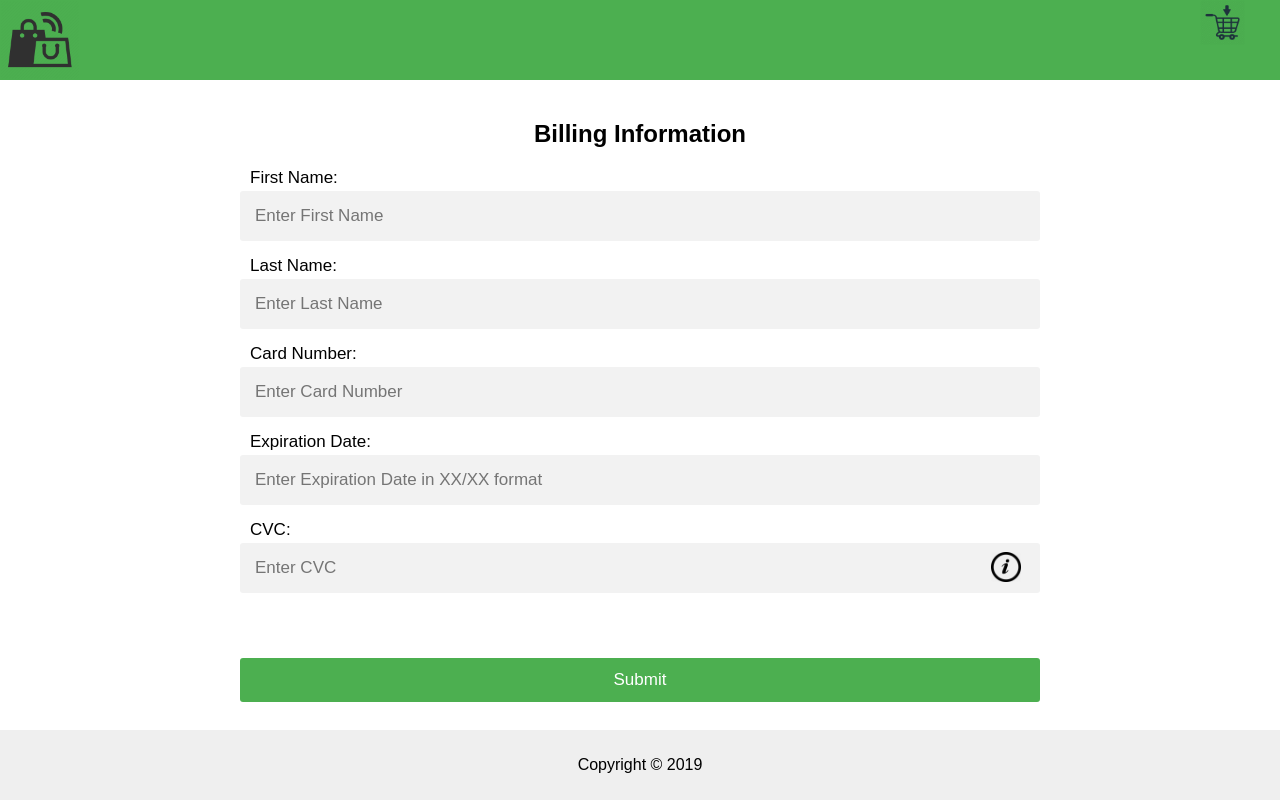
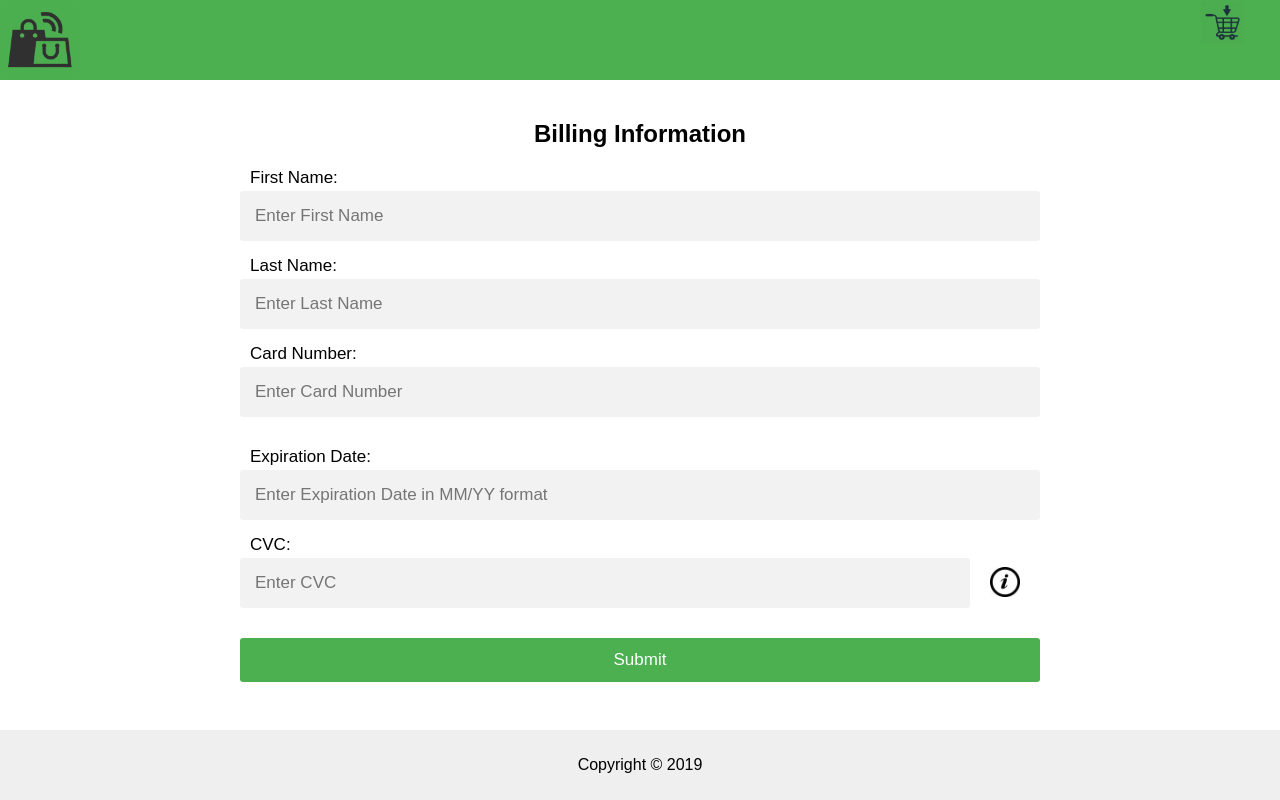
Before and after one commit to Asudharshanam/Shopping-Cart, a React (Create React App) app: page /payment in a window 1280 px wide. Built offline with nearby package versions, Linux system fonts and the light colour scheme.

Commit message:
clean up

```diff
--- a/src/App.css
+++ b/src/App.css
@@ -160,7 +160,6 @@ footer {
   width: 100%;
   height: 100%;
   overflow: auto;
-  background-color: rgb(0,0,0);
   background-color: rgba(0,0,0,0.4);
 }
 
@@ -284,36 +283,30 @@ textarea {
 }
 
 .IconContainerWithInput {
-  position:relative;
-  padding:0;
-  margin:0;
+  display: -ms-flexbox;
+  display: flex;
+  width: 100%;
+  margin-bottom: 15px;
 }
 
-.IconContainerWithInput input{
-  font-size: 17px !important;
-  outline: 0;
-  background: #f2f2f2;
-  width: 100%;
-  border: 0;
-  margin: 0 0 15px;
-  padding: 15px;
-  box-sizing: border-box;
-  font-size: 14px;
-  border-radius: 3px;
+.IconContainerWithInput button {
+  background: none;
+  border: none;
+  padding: 0;
+  margin: 0;
+  display: contents;
+  cursor: pointer;
 }
 
 .CreditCardIcon {
-  position:absolute;
-  right: 10px;
-  width: 50px;
   height: 50px;
+  margin-left: 10px
 }
 
 .SubmitPaymentButton {
   background-color: #4CAF50;
   color: white;
   padding: 12px;
-  margin: 50px 0 0 0;
   border: none;
   width: 100%;
   border-radius: 3px;
@@ -321,37 +314,9 @@ textarea {
   font-size: 17px;
 }
 
-.CvcType:hover + .CvcTypeTooltip {
-  position: absolute;
-  right: 5px;
-  top: -175px;
-  z-index: 3;
-  float: right;
-  display: block;
-}
-
-.CvcType:hover + .CvcTypeTooltip::after {
-  content: "";
-  position: absolute;
-  top: 100%;
-  left: 88%;
-  margin-left: -5px;
-  border-width: 5px;
-  border-style: solid;
-  border-color: black transparent transparent transparent;
-}
-
-
 .CvcType {
-  position:absolute;
-  right: 10px;
-  width: 30px;
   height: 30px;
-  margin: 9px;
-}
-
-.CvcTypeTooltip {
-  display: none;
+  margin: 9px 20px 9px 20px;
 }
 
 .IconContainerWithInput input::-webkit-outer-spin-button,
--- a/src/components/InputFieldsWithIcons.js
+++ b/src/components/InputFieldsWithIcons.js
@@ -52,6 +52,11 @@ export function getCvcIconWithInput(onChange, paymentDetails, cardType) {
         }
     }
 
+    function onClick(event) {
+        event.preventDefault();
+        console.log(cardType)
+    }
+
     return (
         <div className="IconContainerWithInput">
             <input
@@ -62,8 +67,9 @@ export function getCvcIconWithInput(onChange, paymentDetails, cardType) {
                 onChange={onChange}
                 value={paymentDetails.cvc}
             />
-            <img src={Info} className="CvcType" alt="CvcType"></img>
-            <div className="CvcTypeTooltip">{getCvcSideBasedOnCardType(cardType)}</div>
+            <button onClick={onClick} >
+                <img src={Info} className="CvcType" alt="CvcType"></img>
+            </button>
         </div>
     )
 }
--- a/src/components/Payment.js
+++ b/src/components/Payment.js
@@ -65,7 +65,7 @@ export function PaymentForm({ onPaymentDetailsChange, paymentDetails, cardType,
                 onBlur={() => { }}
                 name="expirationDate"
                 type="text"
-                placeholder="Enter Expiration Date in XX/XX format"
+                placeholder="Enter Expiration Date in MM/YY format"
                 onChange={onChange}
                 value={paymentDetails.expirationDate}
             />
```
Also changed, not shown: src/components/WelcomePage.js (line endings or trailing spaces).
